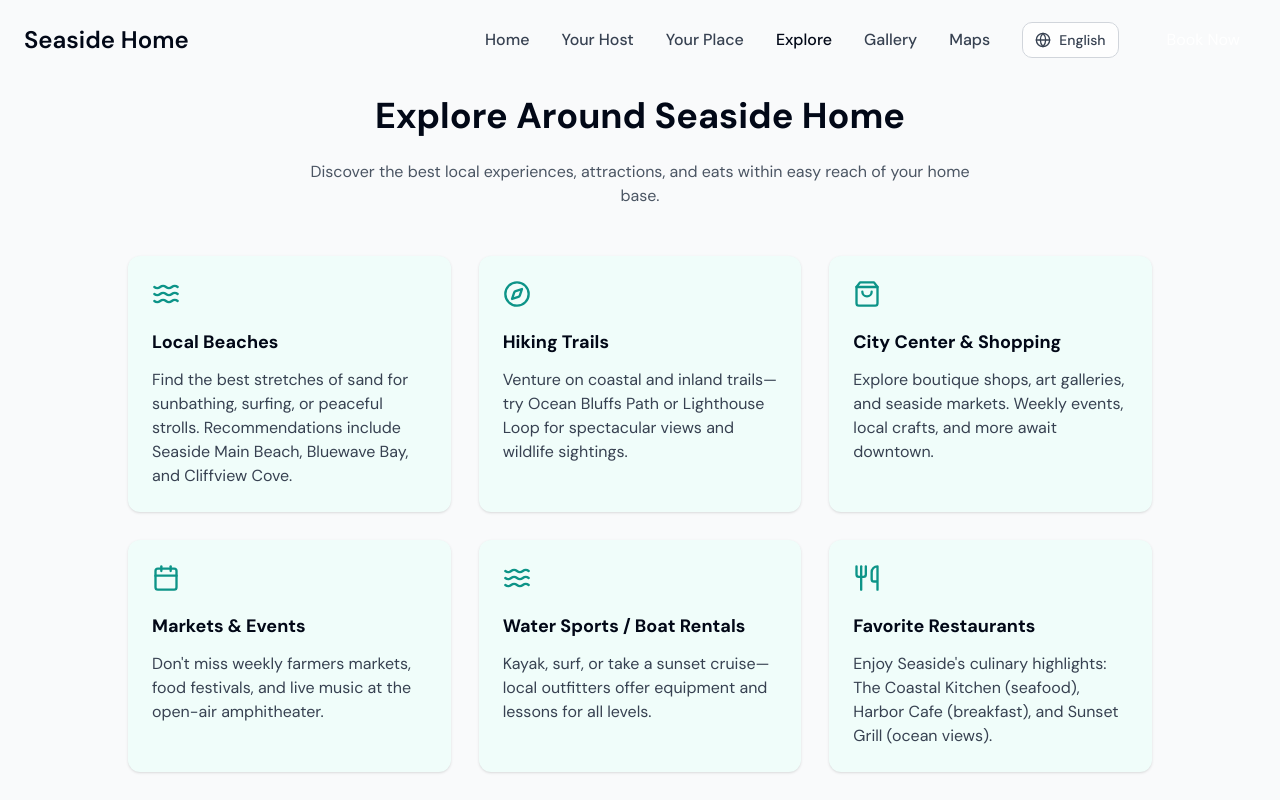
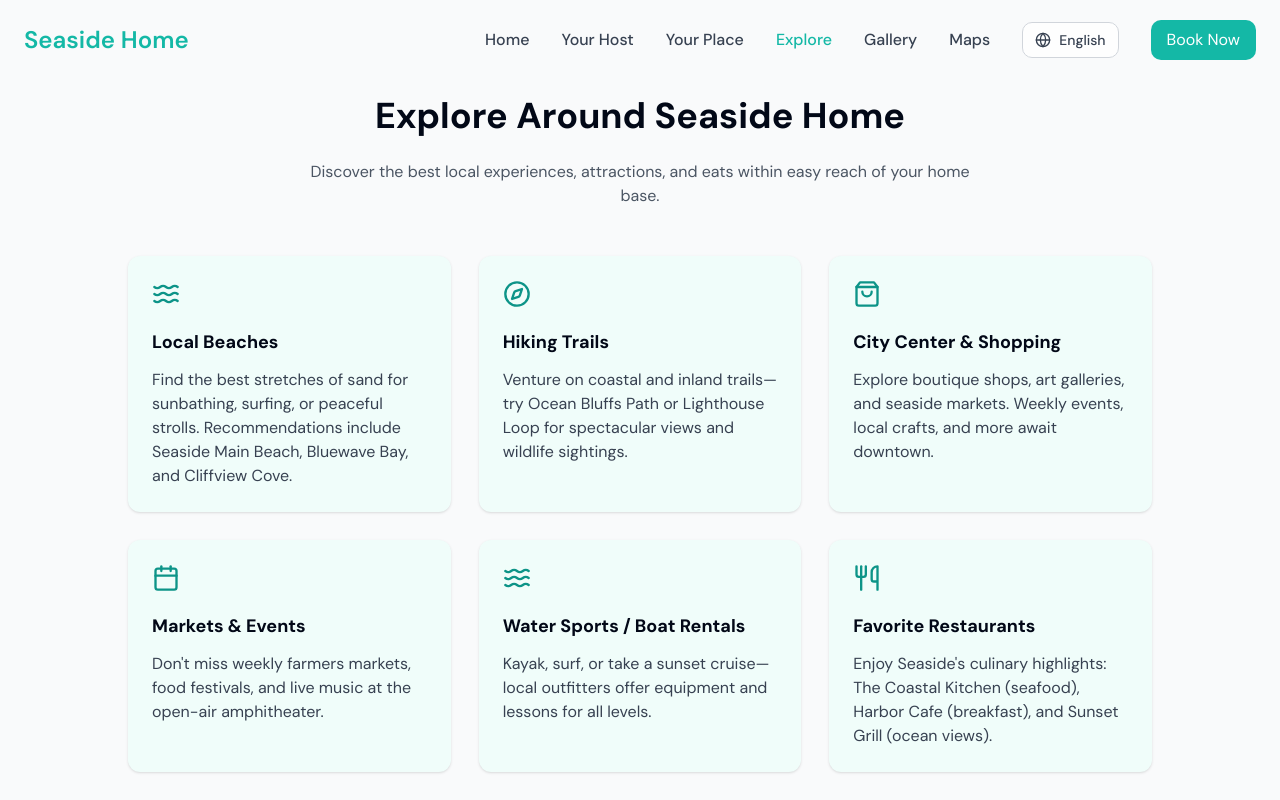
Before and after one commit to youronlyuser/airbnb-template-2, a React (Vite) app: page /explore in a window 1280 px wide. Shown: the top 800 px of the page. Built offline with nearby package versions, Linux system fonts and the light colour scheme.

Commit message:
Fix: Restore "Book Now" button color
The "Book Now" button in the navigation bar was not displaying its color. This commit restores the button's styling.

```diff
--- a/src/components/Navbar.tsx
+++ b/src/components/Navbar.tsx
@@ -48,7 +48,7 @@ const Navbar = () => {
         : 'bg-transparent py-5'
     )}>
       <div className="container mx-auto px-4 md:px-6 flex items-center justify-between">
-        <Link to="/" className="text-xl md:text-2xl font-semibold text-brand-primary">
+        <Link to="/" className="text-xl md:text-2xl font-semibold text-theme-primary">
           Seaside Home
         </Link>
 
@@ -58,8 +58,8 @@ const Navbar = () => {
               key={link.to}
               to={link.to}
               className={cn(
-                "font-medium hover:text-brand-primary transition",
-                location.pathname === link.to ? "text-brand-primary" : "text-gray-700"
+                "font-medium hover:text-theme-primary transition",
+                location.pathname === link.to ? "text-theme-primary" : "text-gray-700"
               )}
               aria-current={location.pathname === link.to ? "page" : undefined}
             >
@@ -69,7 +69,7 @@ const Navbar = () => {
           <LanguageSwitcher />
           <a
             href="#contact"
-            className="bg-brand-primary hover:bg-brand-secondary text-white px-4 py-2 rounded-md transition"
+            className="bg-theme-primary hover:bg-theme-primary-dark text-theme-text-light px-4 py-2 rounded-md transition"
           >
             {t.nav.bookNow}
           </a>
@@ -95,8 +95,8 @@ const Navbar = () => {
                 key={link.to}
                 to={link.to}
                 className={cn(
-                  "font-medium hover:text-brand-primary transition py-2",
-                  location.pathname === link.to ? "text-brand-primary" : "text-gray-700"
+                  "font-medium hover:text-theme-primary transition py-2",
+                  location.pathname === link.to ? "text-theme-primary" : "text-gray-700"
                 )}
                 aria-current={location.pathname === link.to ? "page" : undefined}
               >
@@ -105,7 +105,7 @@ const Navbar = () => {
             ))}
             <a
               href="#contact"
-              className="bg-brand-primary hover:bg-brand-secondary text-white px-4 py-2 rounded-md transition inline-block w-full text-center"
+              className="bg-theme-primary hover:bg-theme-primary-dark text-theme-text-light px-4 py-2 rounded-md transition inline-block w-full text-center"
             >
               {t.nav.bookNow}
             </a>
```
